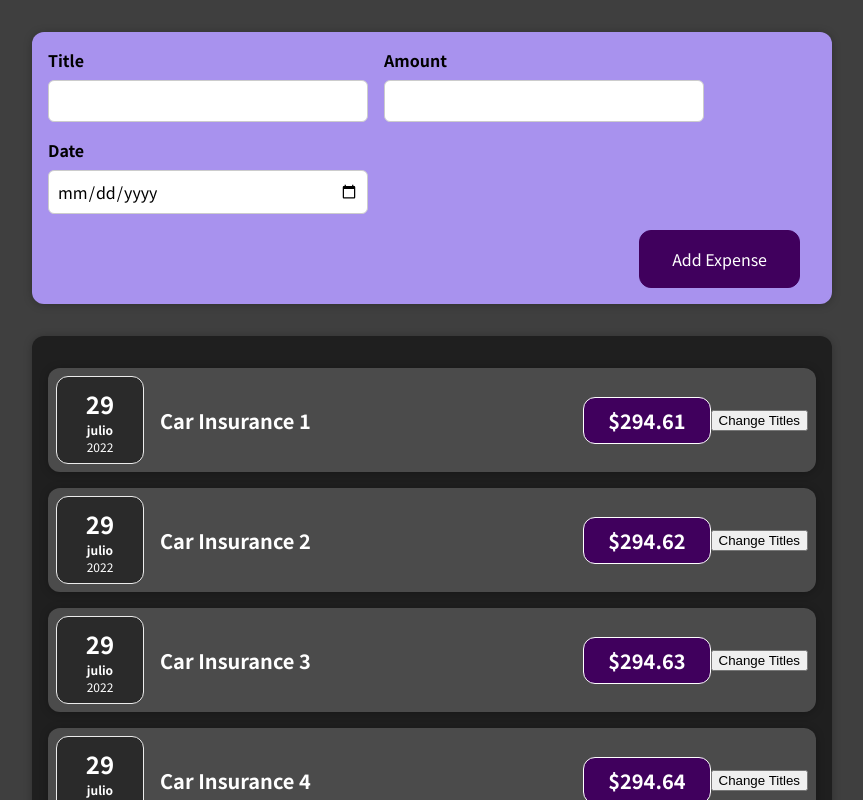
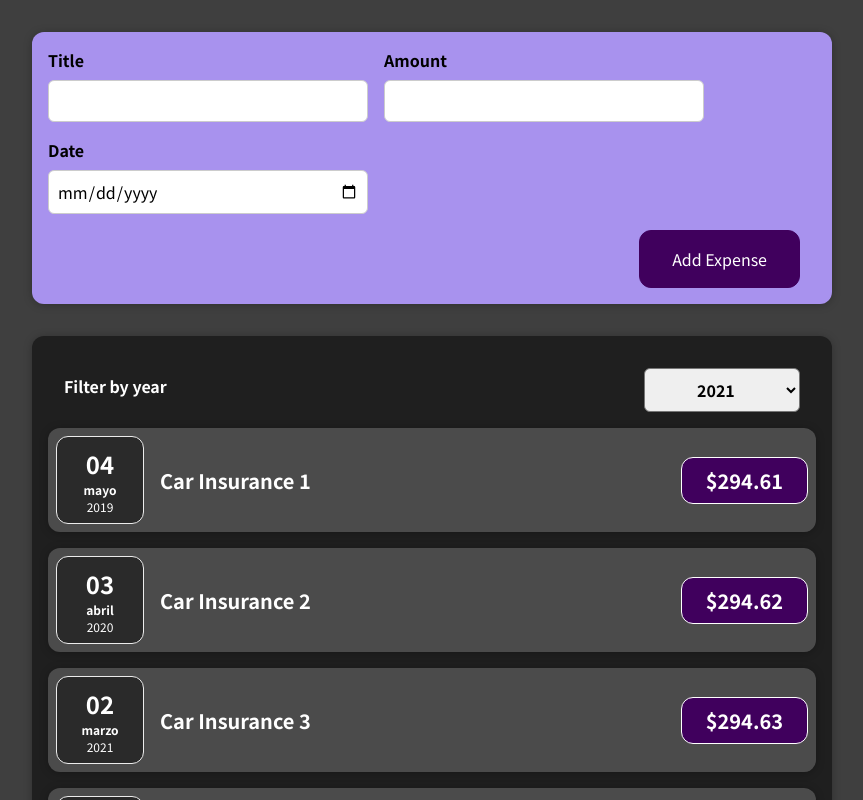
Before and after one commit to carehs12/react-course, a React (Create React App) app: page / in a window 1280 px wide. Shown: the top 800 px of the page, without its empty margins (208-1071 px from the left). Built offline with nearby package versions, Linux system fonts and the light colour scheme.

Commit message:
feat: added list rendering

```diff
--- a/src/App.js
+++ b/src/App.js
@@ -1,18 +1,27 @@
-// import React from "react";
+import React, { useState } from "react";
 import ExpensesList from "./components/Expenses/ExpensesList";
 import NewExpense from "./components/NewExpense/NewExpense";
 
+const INITIAL_DATA = [
+   { id: "e1", title: "Car Insurance 1", amount: 294.61, date: new Date(2019,4,4) },
+   { id: "e2", title: "Car Insurance 2", amount: 294.62, date: new Date(2020,3,3) },
+   { id: "e3", title: "Car Insurance 3", amount: 294.63, date: new Date(2021,2,2) },
+   { id: "e4", title: "Car Insurance 4", amount: 294.64, date: new Date(2022,1,1) },
+];
+
 function App() {
-   const expenses = [
-      { id: "e1", title: "Car Insurance 1", amount: 294.61, date: new Date() },
-      { id: "e2", title: "Car Insurance 2", amount: 294.62, date: new Date() },
-      { id: "e3", title: "Car Insurance 3", amount: 294.63, date: new Date() },
-      { id: "e4", title: "Car Insurance 4", amount: 294.64, date: new Date() },
-   ];
+   const [expenses, setExpenses] = useState(INITIAL_DATA);
+
+   const postExpenseHandler = (expense) => {
+      console.log("posting expense handler");
+      setExpenses((prevExpenses) => {
+         return [expense, ...prevExpenses];
+      });
+   };
 
    return (
       <div>
-         <NewExpense />
+         <NewExpense onPostExpense={postExpenseHandler} />
 
          <ExpensesList expenses={expenses}></ExpensesList>
       </div>
--- a/src/components/Expenses/ExpenseItem.js
+++ b/src/components/Expenses/ExpenseItem.js
@@ -1,4 +1,3 @@
-import { useState } from "react";
 import ExpenseDate from "./ExpenseDate";
 import Card from "../IU/Card";
 
@@ -10,21 +9,15 @@ function ExpenseItem(props) {
    // @param initial_value - The initial value to be assigned to the variable
    // @return Array(2) - An array with 2 object: The first one is the variable and the
    // second one is the update function for that variable
-   const [title, setTitle] = useState(props.title);
-
-   const clickHandler = () => {
-      setTitle("Title changed!");
-      console.log(title);
-   };
+   // const [title, setTitle] = useState(props.title);
 
    return (
       <Card className="expense-item">
          <ExpenseDate date={props.date} />
          <div className="expense-item__description">
-            <h2>{title}</h2>
+            <h2>{props.title}</h2>
             <div className="expense-item__price">${props.amount}</div>
          </div>
-         <button onClick={clickHandler}>Change Titles</button>
       </Card>
    );
 }
--- /dev/null
+++ b/src/components/Expenses/ExpensesFilter.css
@@ -0,0 +1,24 @@
+.expenses-filter {
+   color: white;
+   padding: 0 1rem;
+}
+
+.expenses-filter__control {
+   display: flex;
+   width: 100%;
+   align-items: center;
+   justify-content: space-between;
+   margin: 1rem 0;
+}
+
+.expenses-filter label {
+   font-weight: bold;
+   margin-bottom: 0.5rem;
+}
+
+.expenses-filter select {
+   font: inherit;
+   padding: 0.5rem 3rem;
+   font-weight: bold;
+   border-radius: 6px;
+}
--- /dev/null
+++ b/src/components/Expenses/ExpensesFilter.js
@@ -0,0 +1,26 @@
+import "./ExpensesFilter.css";
+
+import React from "react";
+
+const ExpensesFilter = (props) => {
+
+   const filterExpenseHandler = (event) => {
+      props.onFilterChange(event.target.value);
+   };
+
+   return (
+      <div className="expenses-filter">
+         <div className="expenses-filter__control">
+            <label>Filter by year</label>
+            <select onChange={filterExpenseHandler} value={props.expensesFilter}>
+               <option value="2022">2022</option>
+               <option value="2021">2021</option>
+               <option value="2020">2020</option>
+               <option value="2019">2019</option>
+            </select>
+         </div>
+      </div>
+   );
+};
+
+export default ExpensesFilter;
--- a/src/components/Expenses/ExpensesList.js
+++ b/src/components/Expenses/ExpensesList.js
@@ -1,31 +1,35 @@
 import "./ExpensesList.css";
 
+import { useState } from "react";
+
+import ExpensesFilter from "./ExpensesFilter";
 import ExpenseItem from "./ExpenseItem";
 import Card from "../IU/Card";
 
 function ExpensesList(props) {
+   const [expensesFilter, setExpensesFilter] = useState("2021");
+
+   const filterExpenseHandler = (filter) => {
+      setExpensesFilter(filter);
+   };
+
    return (
       <Card className="expenses-list">
-         <ExpenseItem
-            title={props.expenses[0].title}
-            amount={props.expenses[0].amount}
-            date={props.expenses[0].date}
-         ></ExpenseItem>
-         <ExpenseItem
-            title={props.expenses[1].title}
-            amount={props.expenses[1].amount}
-            date={props.expenses[1].date}
-         ></ExpenseItem>
-         <ExpenseItem
-            title={props.expenses[2].title}
-            amount={props.expenses[2].amount}
-            date={props.expenses[2].date}
-         ></ExpenseItem>
-         <ExpenseItem
-            title={props.expenses[3].title}
-            amount={props.expenses[3].amount}
-            date={props.expenses[3].date}
-         ></ExpenseItem>
+         <ExpensesFilter
+            className="expenses-filter"
+            onFilterChange={filterExpenseHandler}
+            expensesFilter={expensesFilter}
+         />
+         {props.expenses.map((expense) => {
+            return (
+               <ExpenseItem
+                  key={expense.id}
+                  title={expense.title}
+                  amount={expense.amount}
+                  date={expense.date}
+               ></ExpenseItem>
+            );
+         })}
       </Card>
    );
 }
--- a/src/components/NewExpense/ExpenseForm.js
+++ b/src/components/NewExpense/ExpenseForm.js
@@ -2,7 +2,10 @@ import { useState } from "react";
 
 import "./ExpenseForm.css";
 
-const ExpenseForm = () => {
+const ExpenseForm = (props) => {
+   // Event handlers
+   const onSubmitExpense = props.onSubmitExpense;
+
    // We manage separate states for every field on the form
    const [title, setTitle] = useState("");
    const [amount, setAmount] = useState("");
@@ -59,7 +62,7 @@ const ExpenseForm = () => {
       setAmount("");
       setDate("");
 
-      console.log(JSON.stringify(expense));
+      onSubmitExpense(expense);
    };
 
    return (
--- a/src/components/NewExpense/NewExpense.js
+++ b/src/components/NewExpense/NewExpense.js
@@ -2,10 +2,19 @@ import "./NewExpense.css";
 
 import ExpenseForm from "./ExpenseForm";
 
-const NewExpense = () => {
+const NewExpense = (props) => {
+   const submitExpenseHandler = (expenseData) => {
+      const expense = {
+         ...expenseData,
+         id: Math.random().toString()
+      }
+
+      props.onPostExpense(expense);
+   };
+
    return (
       <div className="new-expense">
-         <ExpenseForm />
+         <ExpenseForm onSubmitExpense={submitExpenseHandler} />
       </div>
    );
 };
```
